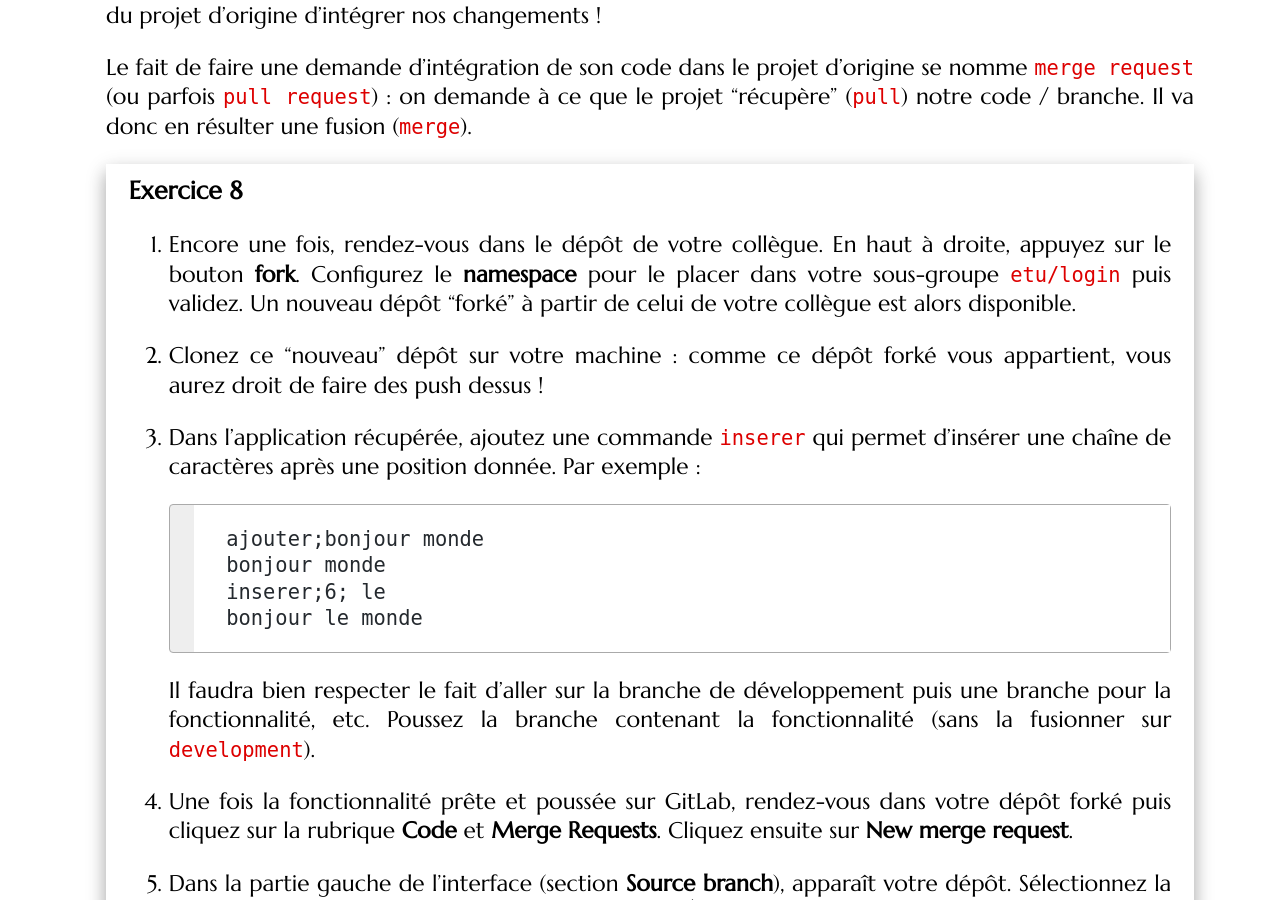
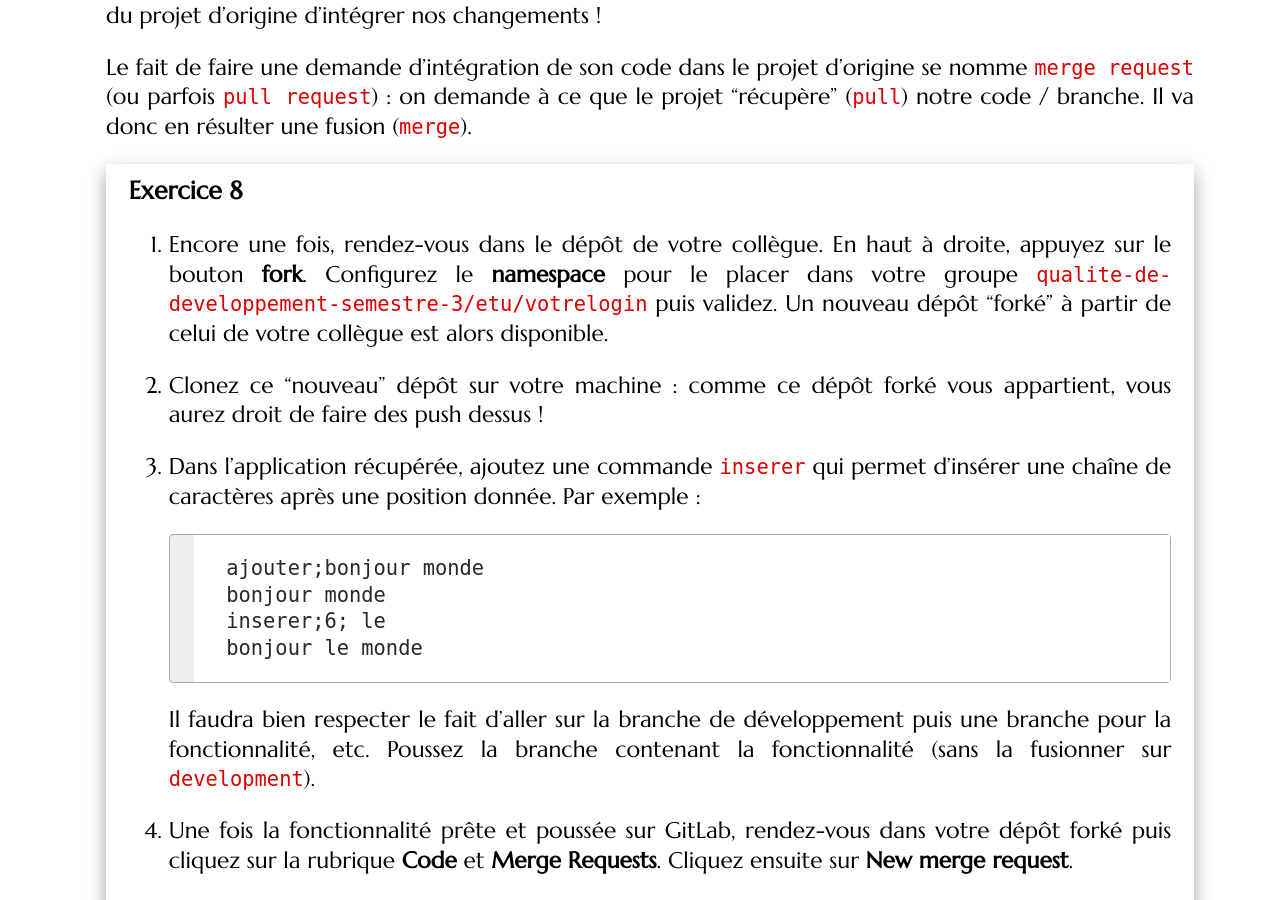
Before and after one commit to mgasquet/R304-QualiteDeveloppement, a Jekyll site: the page built from tutorials/tutorial1.md, in a window 1280 px wide and 900 px high, scrolled down 25708 px. Built offline with Jekyll 4.4.1, drawn with Linux system fonts in a browser that asks for light colours; some web fonts are replaced.

Commit message:
fix sous-groupe tp1

```diff
--- a/tutorials/tutorial1.md
+++ b/tutorials/tutorial1.md
@@ -694,7 +694,7 @@ Le fait de faire une demande d'intégration de son code dans le projet d'origine
 
 <div class="exercise">
 
-1. Encore une fois, rendez-vous dans le dépôt de votre collègue. En haut à droite, appuyez sur le bouton **fork**. Configurez le **namespace** pour le placer dans votre sous-groupe `etu/login` puis validez. Un nouveau dépôt "forké" à partir de celui de votre collègue est alors disponible.
+1. Encore une fois, rendez-vous dans le dépôt de votre collègue. En haut à droite, appuyez sur le bouton **fork**. Configurez le **namespace** pour le placer dans votre groupe `qualite-de-developpement-semestre-3/etu/votrelogin` puis validez. Un nouveau dépôt "forké" à partir de celui de votre collègue est alors disponible.
 
 2. Clonez ce "nouveau" dépôt sur votre machine : comme ce dépôt forké vous appartient, vous aurez droit de faire des push dessus !
 
```
